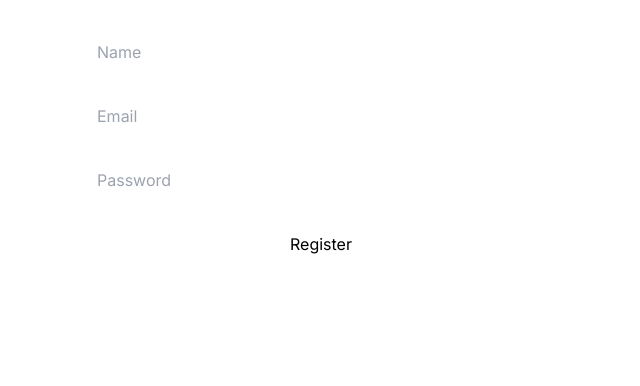
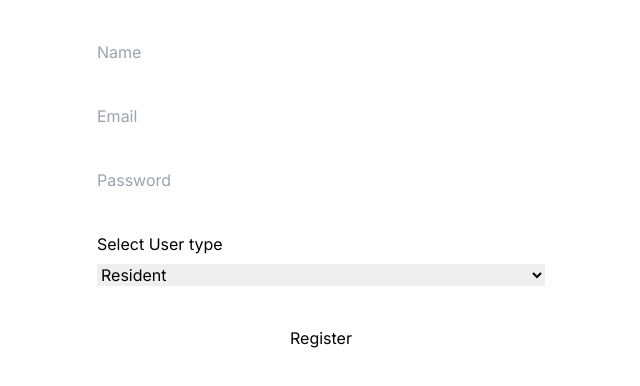
Before and after one commit to uvic-teach/project-m1-team12, a Next.js app in the folder apps/website/: page /registration in a window 1280 px wide. Shown: the top 386 px of the page, without its empty margins (319-959 px from the left). Built offline with nearby package versions, Linux system fonts and the light colour scheme.

Commit message:
adding new usertype attribute

```diff
--- a/apps/website/src/app/login/page.tsx
+++ b/apps/website/src/app/login/page.tsx
@@ -12,7 +12,7 @@ export default function Registration() {
     async function login(event: React.FormEvent<HTMLFormElement>) {
 		event.preventDefault()
 
-		const response = await fetch('https://resident-management.fly.dev/user/login', {
+		const response = await fetch('http://localhost:8082/user/login', {
 			method: 'POST',
 			headers: {
 				'Content-Type': 'application/json',
@@ -24,6 +24,14 @@ export default function Registration() {
 		})
 
 		const data = await response.json()
+
+		if (data.user == true) {
+			localStorage.setItem('token', data.name)
+			window.location.href = '/'
+		}else{
+			localStorage.removeItem('token')
+			alert('Login Unsuccessful. Please check your username or password and try again')
+		}
 			console.log(data)
 
 	}
--- a/apps/website/src/app/registration/page.tsx
+++ b/apps/website/src/app/registration/page.tsx
@@ -7,12 +7,14 @@ export default function Registration() {
     const [name, setName] = useState('')
 	const [email, setEmail] = useState('')
 	const [password, setPassword] = useState('')
+	const [usertype, setUsertype] = useState('')
+
 
 
     async function registerUser(event: React.FormEvent<HTMLFormElement>) {
 		event.preventDefault()
 
-		const response = await fetch('https://resident-management.fly.dev/user/register', {
+		const response = await fetch('http://localhost:8082/user/register', {
 			method: 'POST',
 			headers: {
 				'Content-Type': 'application/json',
@@ -21,13 +23,18 @@ export default function Registration() {
 				name,
 				email,
 				password,
+				usertype
 			}),
 		})
 
 		const data = await response.json()
 
 		if (data.status === 'ok') {
+			alert('user created successfully')
 			console.log(data)
+
+		}else{
+			alert('User creation unsuccessful. Name or Email already exists')
 		}
 	}
 
@@ -54,6 +61,13 @@ export default function Registration() {
 					placeholder="Password"
 				/>
 				<br />
+				<label >Select User type</label>
+				<select value={usertype} onChange={(e) => setUsertype(e.target.value)}>
+					<option value="Resident">Resident</option>
+					<option value="Admin">Admin</option>
+				</select>
+
+				<br />
 				<input type="submit" value="Register" />
         </form>
     )
```
